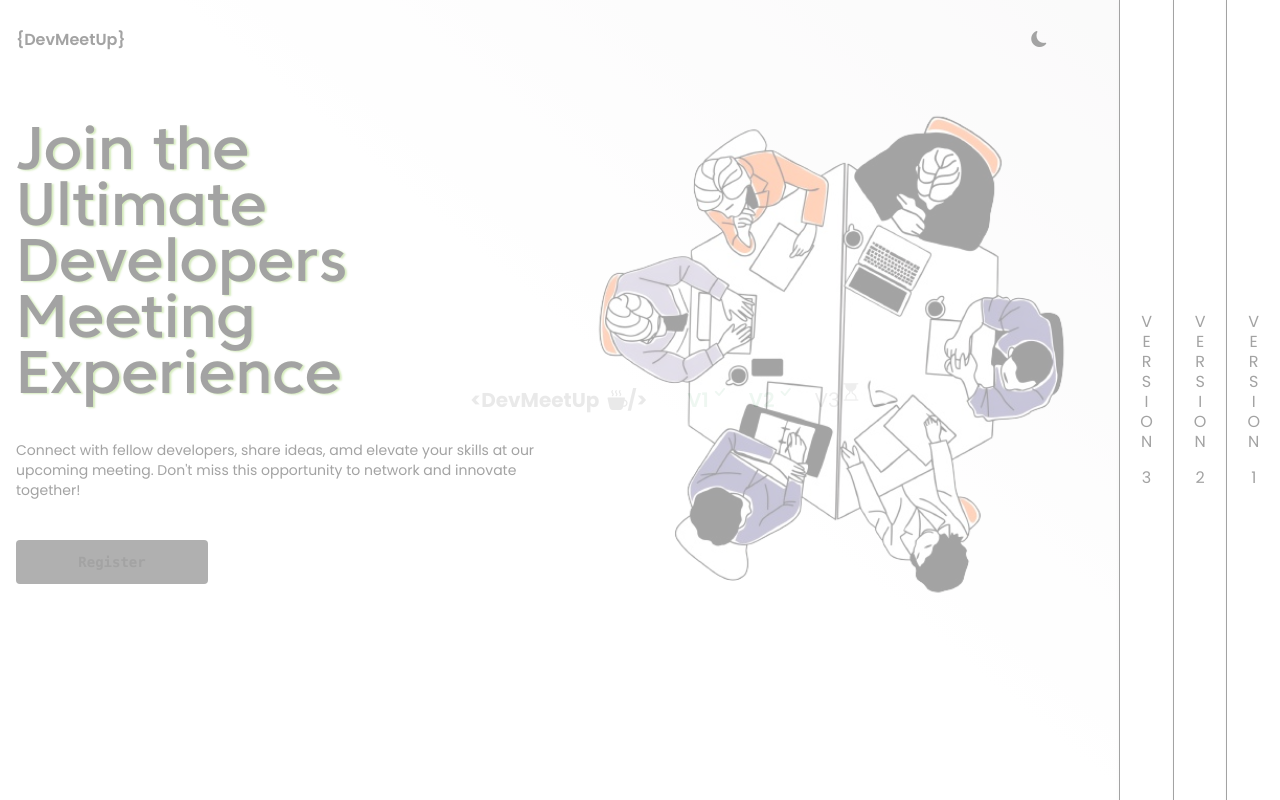
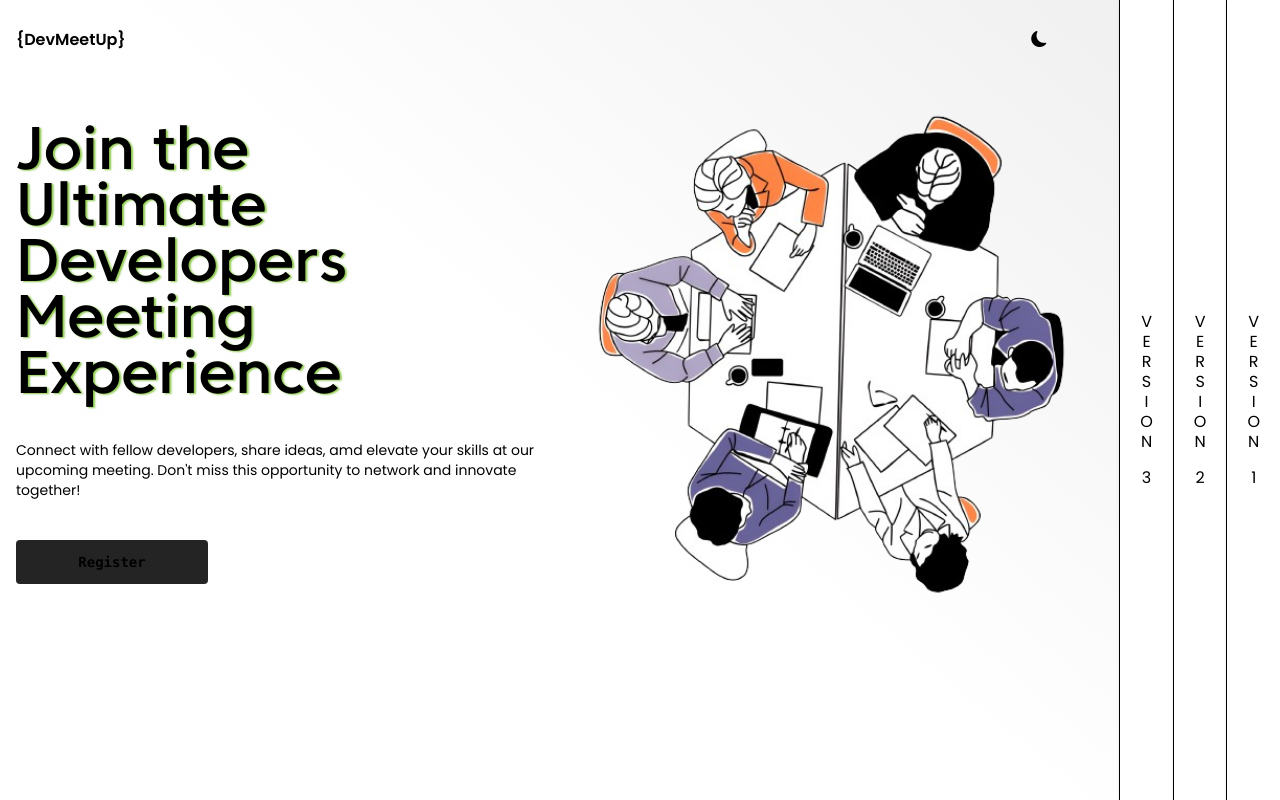
Before and after one commit to kid-us/DevMeetUp, a React (Vite) app: page / in a window 1280 px wide. Built offline with nearby package versions, Linux system fonts and the light colour scheme.

Commit message:
Loading animation fixed.

```diff
--- a/src/components/Loading/Loading.tsx
+++ b/src/components/Loading/Loading.tsx
@@ -10,9 +10,9 @@ interface Version {
 
 const Loading = () => {
   const versions: Version[] = [
-    { id: 1, icon: "bi-check", version: "V1", delay: 0.6 },
-    { id: 2, icon: "bi-check", version: "V2", delay: 0.9 },
-    { id: 2, icon: "bi-hourglass-top", version: "V3", delay: 1.2 },
+    { id: 1, icon: "bi-check", version: "V1", delay: 0.2 },
+    { id: 2, icon: "bi-check", version: "V2", delay: 0.5 },
+    { id: 2, icon: "bi-hourglass-top", version: "V3", delay: 0.8 },
   ];
 
   const [show, setShow] = useState(true);
@@ -33,8 +33,8 @@ const Loading = () => {
             initial={{ opacity: 1 }}
             animate={{ opacity: [0.8, 0.5, 0.3, 0] }}
             transition={{
-              delay: 3,
-              duration: 3,
+              delay: 1,
+              duration: 2,
             }}
             className="flex lg:justify-center items-center lg:gap-x-10 md:gap-x-8 gap-x-8 h-screen mx-3"
           >
--- a/src/components/Pages/Home.tsx
+++ b/src/components/Pages/Home.tsx
@@ -12,7 +12,7 @@ const Home = () => {
       <motion.div
         initial={{ opacity: 0 }}
         animate={{ opacity: 1 }}
-        transition={{ delay: 5, duration: 2 }}
+        transition={{ delay: 3, duration: 2 }}
       >
         {/* Large Device Home Page */}
         <LargeDevice />
```
